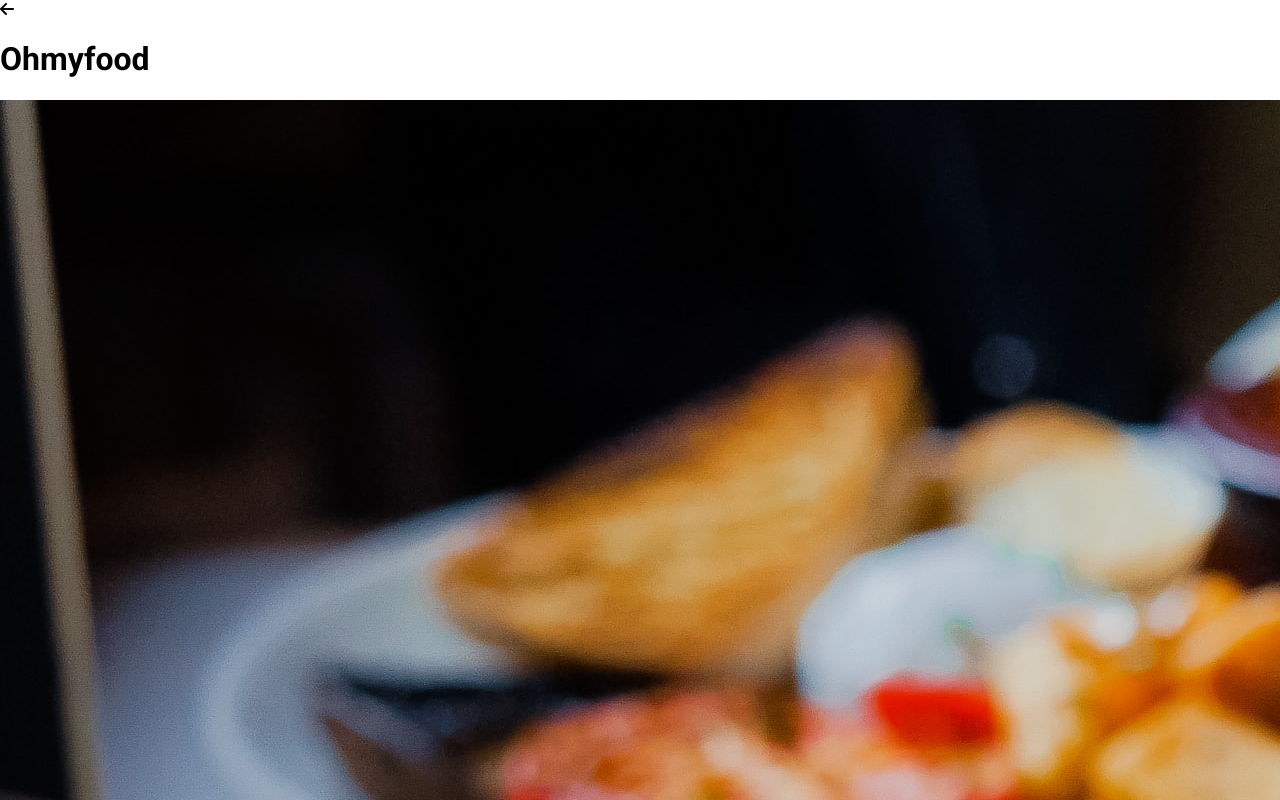
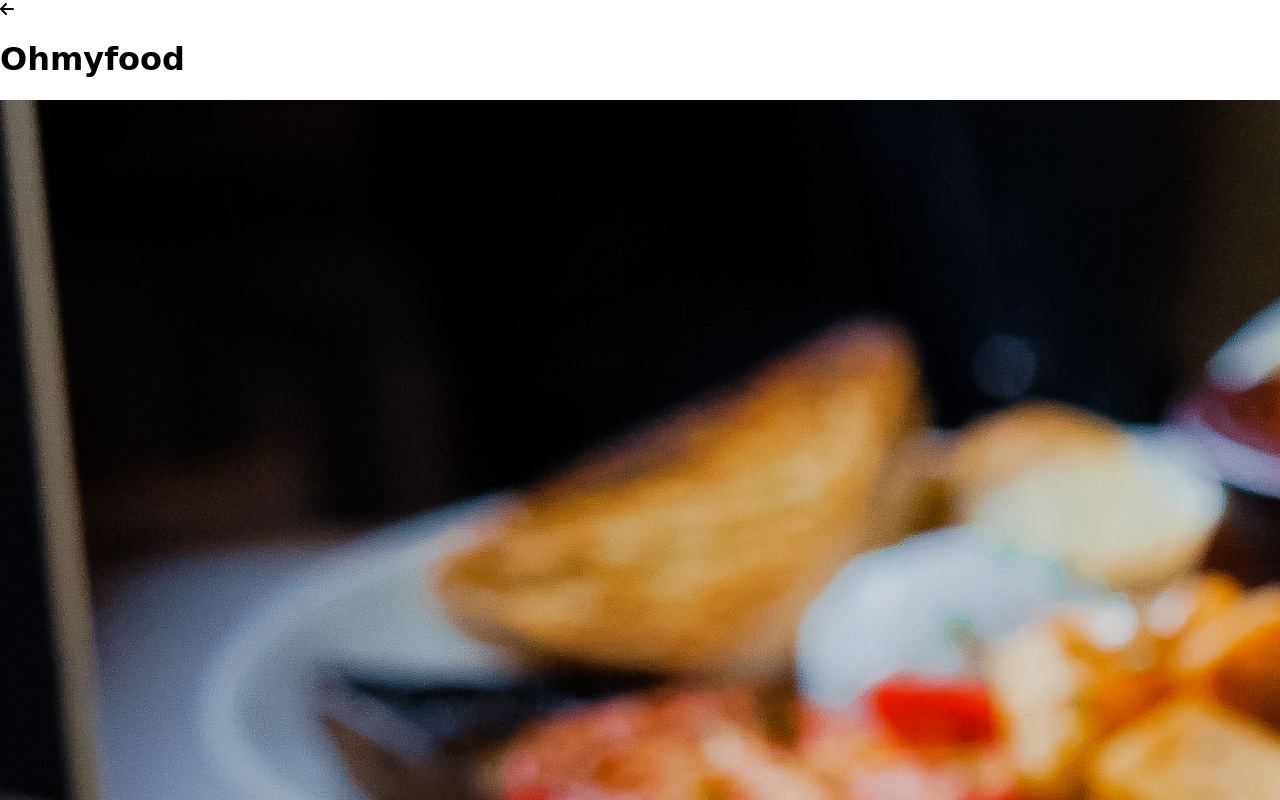
Before and after one commit to 0rigins-Nico/NicolasReynaud_3_01062021, a plain HTML site: page menu_a_la_francaise.html in a window 1280 px wide. Shown: the top 800 px of the page. Drawn offline with Linux system fonts and the light colour scheme; a web font is replaced by a local one.

Commit message:
last commit

```diff
--- a/style_index.css
+++ b/style_index.css
@@ -12,7 +12,7 @@ figure{
 
 body{
     margin: 0;
-    width: fit-content;
+    width: 100%;
     font-family: 'Roboto', sans-serif;
 }
 
@@ -33,7 +33,6 @@ ul{
 /*Mobile First*/
 
 
-
 @media screen and (min-width: 800px){
 
 }
--- a/style_restaurant.css
+++ b/style_restaurant.css
@@ -11,7 +11,7 @@ figure{
 
 body{
     margin: 0;
-    width: fit-content;
+    width: 100%;
     font-family: 'Roboto', sans-serif;
 }
 
@@ -29,7 +29,7 @@ ul{
     list-style-type : none;
 }
 
-h2{
+h1, h2{
     font-family: 'Shrikhand', cursive;
 }
 
```
